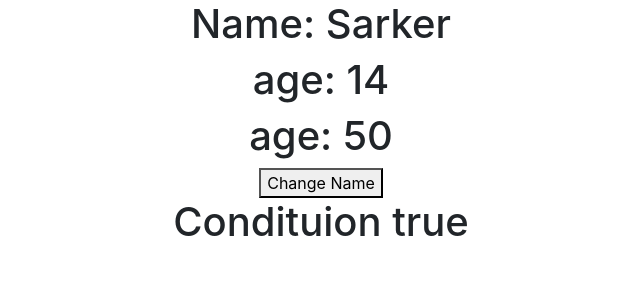
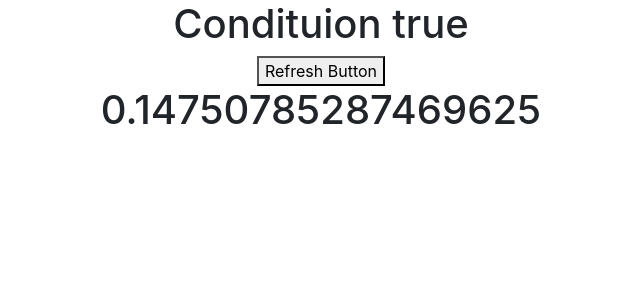
Before and after one commit to yamin27/react_practice, a React (Create React App) app: page / in a window 1280 px wide. Shown: the top 300 px of the page, without its empty margins (319-959 px from the left). Built offline with nearby package versions, Linux system fonts and the light colour scheme.

Commit message:
Forse Refresh on class

```diff
--- a/src/App.js
+++ b/src/App.js
@@ -6,6 +6,7 @@
 import Arrow from "./component/Arrow";
 import State from "./component/state";
 import Condition from "./component/Condition";
+import Refresh from "./component/Refresh";
 
 function App() {
   return (
@@ -18,8 +19,10 @@
 
         {/*<Arrow/>*/}
 
-        <State></State>
+        {/*<State></State>*/}
         <Condition></Condition>
+
+        <Refresh></Refresh>
 
     </div>
   );
--- /dev/null
+++ b/src/component/Refresh.js
@@ -0,0 +1,29 @@
+import React, {Component} from "react";
+
+class Refresh extends Component {
+
+    constructor() {
+        super();
+
+        this.refreshNow = this.refreshNow.bind(this);
+
+    }
+
+    refreshNow(){
+        this.forceUpdate();
+    }
+
+    render() {
+
+        return (
+            <div>
+                <button onClick={this.refreshNow}>Refresh Button</button>
+
+                <h1>{Math.random()}</h1>
+            </div>
+
+        )
+    }
+}
+
+export default Refresh;
```
